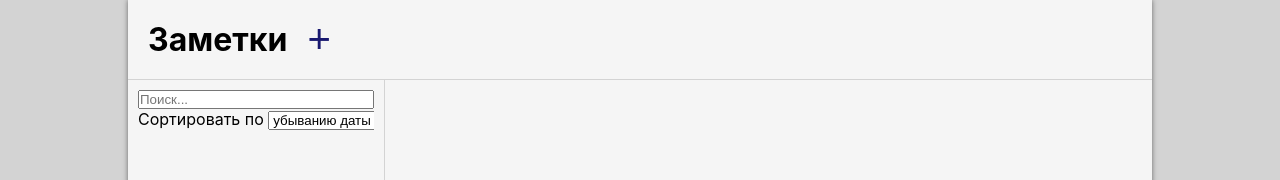
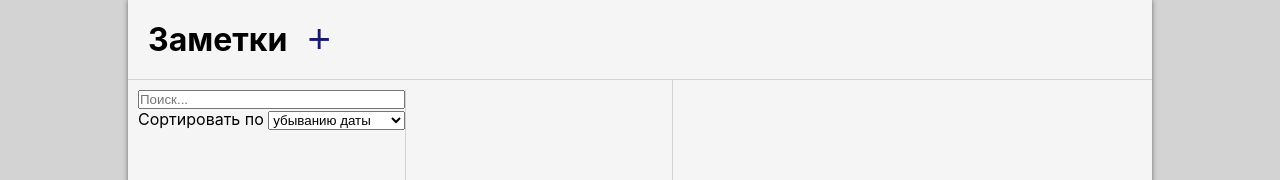
Before and after one commit to thisisdeath/tensor-test-task, a React (Create React App) app: page / in a window 1280 px wide. Shown: the top 180 px of the page. Built offline with nearby package versions, Linux system fonts and the light colour scheme.

Commit message:
fixing bugs

```diff
--- a/src/App.css
+++ b/src/App.css
@@ -48,3 +48,13 @@ html, body, .App, #root  {
   height: 100%;
   border-right: 1px solid lightgray;
 }
+
+.App__action {
+  display: flex;
+  flex-direction: column;
+  text-overflow: ellipsis;
+  white-space: nowrap;
+  overflow: hidden;
+  margin: 10px;
+  border-right: 1px solid lightgray;
+}
--- a/src/App.tsx
+++ b/src/App.tsx
@@ -1,4 +1,4 @@
-import React, { useState } from 'react';
+import React, { useState, ChangeEvent } from 'react';
 import './App.css';
 import Editor from './components/Editor';
 import List, { IItem } from './components/List';
@@ -24,7 +24,6 @@ function App() {
     setTitle(item.title);
     setBody(item.body);
     setDisable(true);
-    localStorage.setItem('items', JSON.stringify(items));
   }
 
   const setActiveTitle = (title: string) => {
@@ -36,6 +35,7 @@ function App() {
         return item
       }
     }))
+    setFilteredItems(items);
   }
 
   const setActiveBody = (body: string) => {
@@ -47,6 +47,7 @@ function App() {
         return item
       }
     }))
+    setFilteredItems(items);
   }
 
   const addNewNote = () => {
@@ -54,6 +55,7 @@ function App() {
     setItems([{ id, title: 'Новая заметка', body: 'Текст заметки' }, ...items]);
     setActiveItem(id, { id, title: '', body: '' });
     setDisable(false);
+    setFilteredItems(items);
     localStorage.setItem('items', JSON.stringify(items));
   }
 
@@ -68,7 +70,27 @@ function App() {
     setItems(newItems)
     setFilteredItems(newItems)
     setSelectedItem(null)
+    setFilteredItems(items);
     localStorage.setItem('items', JSON.stringify(newItems));
+  }
+
+  const handleSearchQueryChange = (event: ChangeEvent<HTMLInputElement>) => {
+    setSearchQuery(event.target.value);
+    setItems(filterItems(filteredItems, event.target.value))
+  }
+
+  const filterItems = (filteredItems: IItem[], searchQuery: string) => {
+    setSelectedItem(null);
+    return filteredItems.filter(item =>
+      item.title.toLowerCase().includes(searchQuery.toLowerCase())
+    )
+  }
+
+  const handleSortMethodChange = (event: ChangeEvent<HTMLSelectElement>) => {
+    if (sortMethod != event.target.value) {
+      setItems(items.reverse())
+      setSortMethod(event.target.value)
+    }
   }
 
   return (
@@ -80,7 +102,17 @@ function App() {
         <button className='App__addButton' onClick={addNewNote}> + </button>
       </header>
       <div className='App__body'>
-        <List className='App__list' items={items} setItems={setItems} selectedItem={selectedItem} selectedItemChangeCallback={setActiveItem} searchQuery={searchQuery} setSearchQuery={setSearchQuery} filteredItems={filteredItems} setFilteredItems={setFilteredItems} sortMethod={sortMethod} setSortMethod={setSortMethod} removeItem={removeItem} setSelectedItem={setSelectedItem} />
+        <div className='App__action'>
+          <input onChange={handleSearchQueryChange} placeholder='Поиск...' />
+          <div>
+            <text>Сортировать по </text>
+            <select onChange={handleSortMethodChange}>
+              <option>убыванию даты</option>
+              <option>возрастанию даты</option>
+            </select>
+          </div>
+        </div>
+        <List className='App__list' items={items} setItems={setItems} selectedItem={selectedItem} selectedItemChangeCallback={setActiveItem} removeItem={removeItem} setSelectedItem={setSelectedItem} />
         {selectedItem && <Editor title={title} titleChangedCallback={setActiveTitle} body={body} bodyChangedCallback={setActiveBody} id={selectedItem} disabled={disabled} disabledChangedCallback={enableEditor} removeItem={removeItem} />}
       </div>
     </div>
--- a/src/components/List.tsx
+++ b/src/components/List.tsx
@@ -13,12 +13,6 @@ interface IProps {
     selectedItem?: string | null;
     selectedItemChangeCallback?: (id: string) => void;
     className?: string;
-    searchQuery: string;
-    setSearchQuery: (searchQuery: string) => void;
-    filteredItems: IItem[];
-    setFilteredItems: (items: IItem[]) => void;
-    sortMethod: string;
-    setSortMethod: (sortMethod: string) => void;
     removeItem: (id: string) => void;
     setSelectedItem: (id: string | null) => void;
 }
@@ -28,30 +22,7 @@ export default class List extends React.Component<IProps> {
     render() {
         return (
             <ul className={`List ${this.props.className}`}>
-                <div className='List__Header'>
-                    <input onChange={this.handleSearchQueryChange} placeholder='Поиск...' />
-                    <div>
-                        <text>Сортировать по </text>
-                        <select onChange={this.handleSortMethodChange}>
-                            <option>убыванию даты</option>
-                            <option>возрастанию даты</option>
-                        </select>
-                    </div>
-                </div>
-                {this.props.sortMethod === 'убыванию даты'
-                    ? this.props.searchQuery
-                        ? this.props.filteredItems.map(item =>
-                            <li className={`List__item ${item.id === this.props.selectedItem ? 'List__item-selected' : ''}`} onClick={() => this.selectItem(item.id)}>
-                                <div className='List__item__title'>
-                                    <b>{item.title}</b>
-                                    <button className='List__delete__item' onClick={() => {
-                                        this.props.setSelectedItem(null)
-                                        this.props.removeItem(item.id)
-                                    }}>X</button>
-                                </div>
-                                <div className='List__item__body'>{item.body}</div>
-                            </li>
-                        ) : this.props.items.map(item =>
+                {this.props.items.map(item =>
                     <li className={`List__item ${item.id === this.props.selectedItem ? 'List__item-selected' : ''}`} onClick={() => this.selectItem(item.id)}>
                         <div className='List__element__header'>
                             <div className='List__item__title'><b>{item.title}</b></div>
@@ -62,47 +33,11 @@ export default class List extends React.Component<IProps> {
                         </div>
                         <div className='List__item__body'>{item.body}</div>
                     </li>
-                        ) : this.props.searchQuery
-                        ? this.props.filteredItems.map(item =>
-                            <li className={`List__item ${item.id === this.props.selectedItem ? 'List__item-selected' : ''}`} onClick={() => this.selectItem(item.id)}>
-                                <div className='List__item__title'>
-                                    <b>{item.title}</b>
-                                    <button className='List__delete__item' onClick={() => {
-                                        this.props.setSelectedItem(null)
-                                        this.props.removeItem(item.id)
-                                    }}>X</button>
-                                </div>
-                                <div className='List__item__body'>{item.body}</div>
-                            </li>
-                        ).reverse() : this.props.items.map(item =>
-                            <li className={`List__item ${item.id === this.props.selectedItem ? 'List__item-selected' : ''}`} onClick={() => this.selectItem(item.id)}>
-                                <div className='List__item__title'>
-                                    <b>{item.title}</b>
-                                    <button className='List__delete__item' onClick={() => {
-                                        this.props.setSelectedItem(null)
-                                        this.props.removeItem(item.id)
-                                    }}>X</button>
-                                </div>
-                                <div className='List__item__body'>{item.body}</div>
-                            </li>
-                        ).reverse()}
+                )}
             </ul>
         )
     }
     selectItem(id: string) {
         this.props.selectedItemChangeCallback && this.props.selectedItemChangeCallback(id);
     }
-    handleSearchQueryChange = (event: ChangeEvent<HTMLInputElement>) => {
-        this.props.setSearchQuery(event.target.value);
-        this.props.setFilteredItems(this.filterItems(this.props.items, event.target.value))
 }
-    filterItems(items: IItem[], searchQuery: string) {
-        this.props.setSelectedItem(null);
-        return items.filter(item =>
-            item.title.toLowerCase().includes(searchQuery.toLowerCase())
-        )
-    }
-    handleSortMethodChange = (event: ChangeEvent<HTMLSelectElement>) => {
-        this.props.setSortMethod(event.target.value)
-    }
-}
```
Lines whose indentation alone changed are shown as unchanged.
